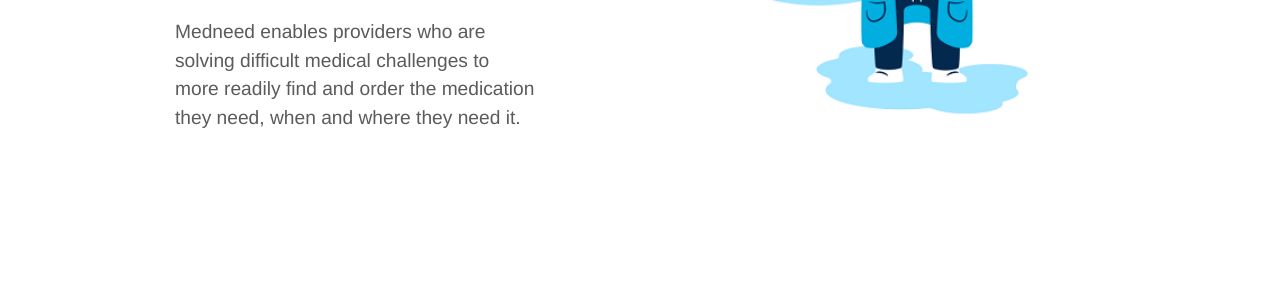
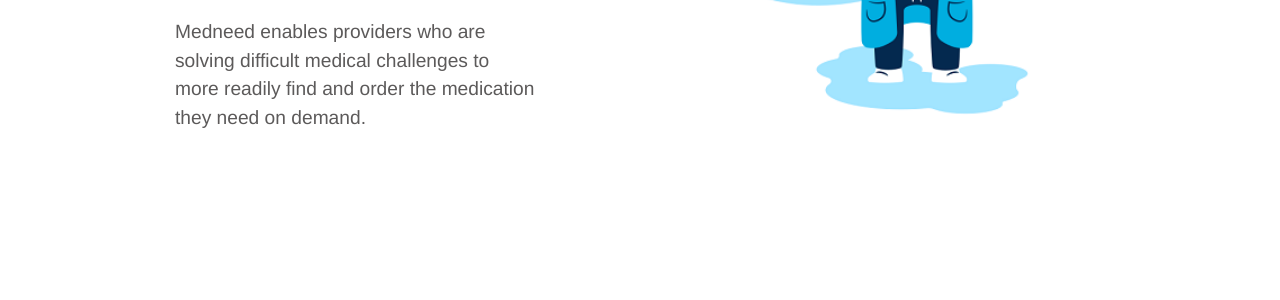
Before and after one commit to Iraneus/betamedneed, a Jekyll site: the page built from index.md, in a window 1280 px wide. Shown: the part 394-694 px from the top of the page. Built offline with Jekyll 4.4.1, drawn with Linux system fonts in a browser that asks for light colours.

Commit message:
edit index

```diff
--- a/index.md
+++ b/index.md
@@ -10,4 +10,4 @@
 
 # Saving time and getting the medication you need
 
-Medneed enables providers who are solving difficult medical challenges to more readily find and order the medication they need, when and where they need it.
+Medneed enables providers who are solving difficult medical challenges to more readily find and order the medication they need on demand.
```
